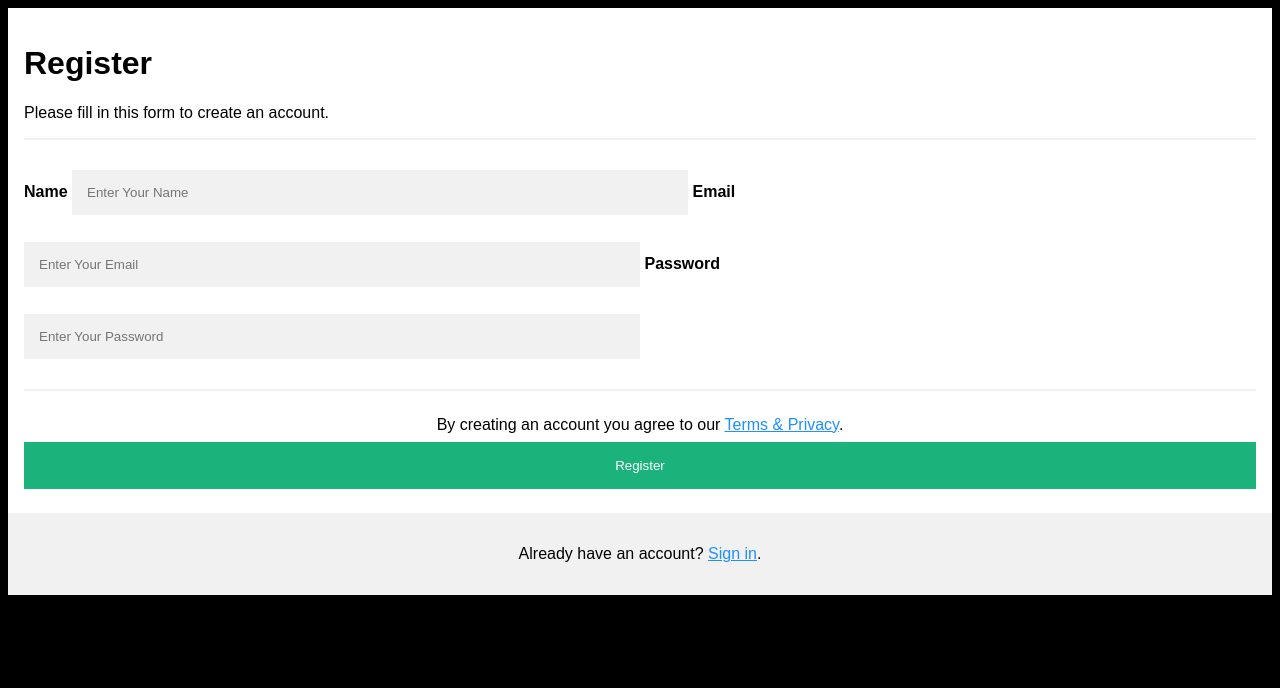
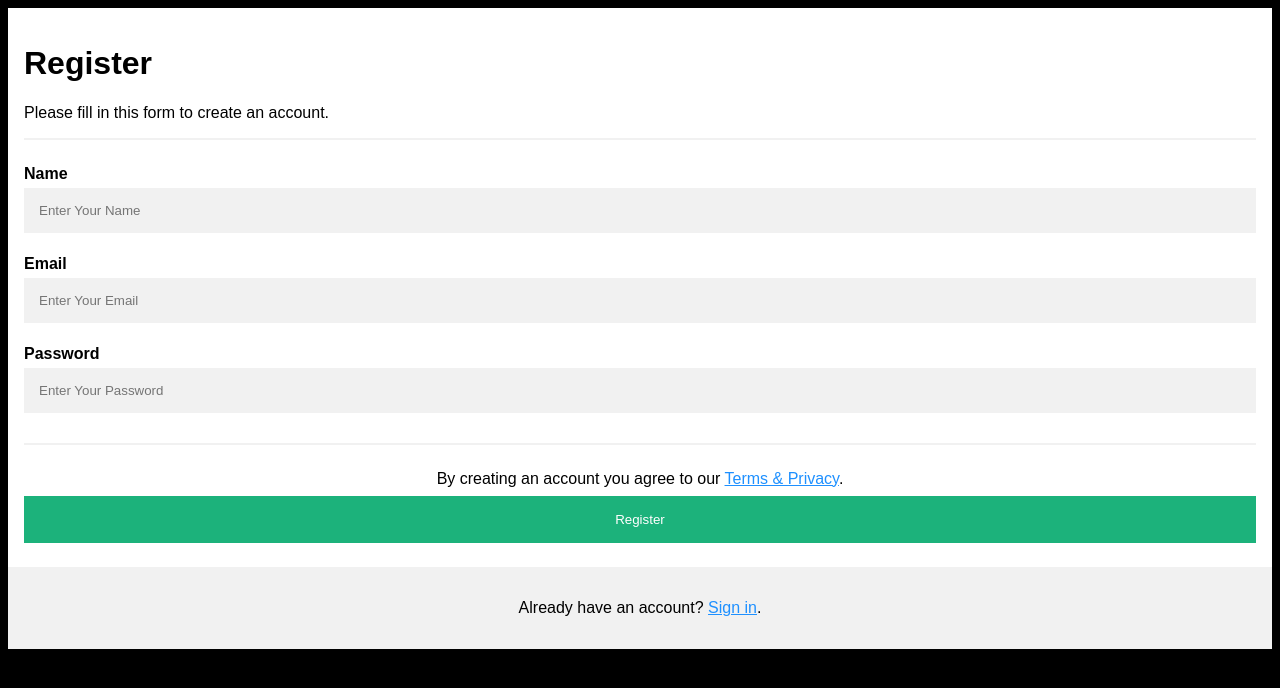
Before and after one commit to madhusudan5599/FSD-2, a Flask app: page / in a window 1280 px wide. Shown: the top 688 px of the page. Run offline with Flask 2, Linux system fonts and the light colour scheme.

Commit message:
50 to 100

```diff
--- a/using xampp/templates/index_new.html
+++ b/using xampp/templates/index_new.html
@@ -20,7 +20,7 @@ body {
 
 /* Full-width input fields */
 input[type=text], input[type=email] {
-  width: 50%;
+  width: 100%;
   padding: 15px;
   margin: 5px 0 22px 0;
   display: inline-block;
@@ -28,7 +28,7 @@ input[type=text], input[type=email] {
   background: #f1f1f1;
 }
 input[type=text], input[type=password] {
-  width: 50%;
+  width: 100%;
   padding: 15px;
   margin: 5px 0 22px 0;
   display: inline-block;
```
